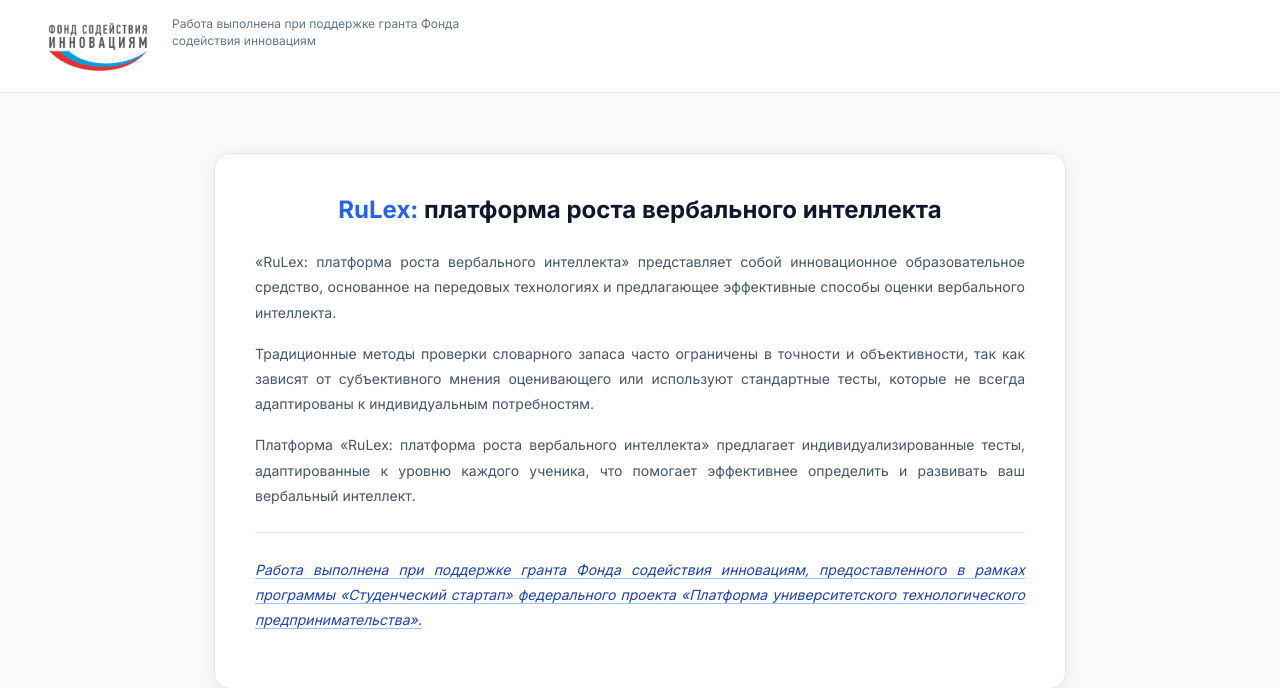
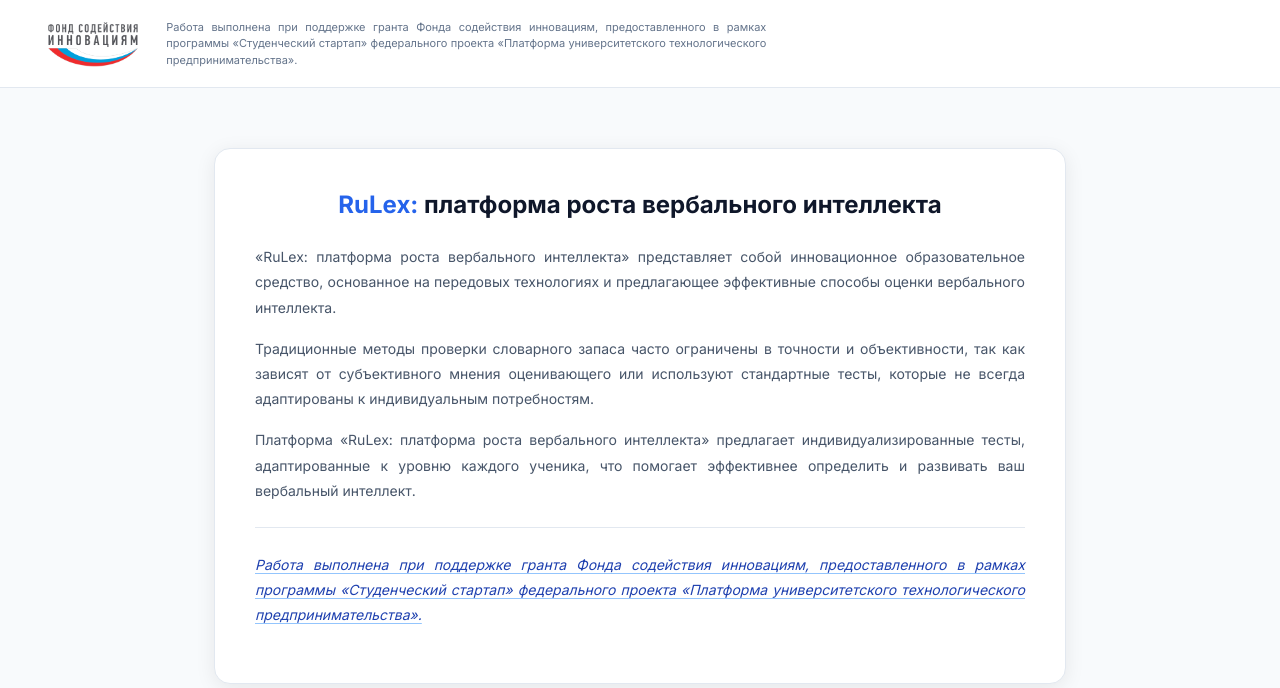
Before and after one commit to RayanToy/rulex, a FastAPI app: page / in a window 1280 px wide. Shown: the top 688 px of the page. Run offline with FastAPI, Linux system fonts and the light colour scheme.

Commit message:
update templates

```diff
--- a/templates/index.html
+++ b/templates/index.html
@@ -29,21 +29,24 @@
             align-items: center;
             justify-content: space-between;
         }
-        .header-left {
+	.header-left {
             display: flex;
-            align-items: flex-start;
-            gap: 16px;
+            align-items: center;
+            gap: 20px;
+            flex: 1;
         }
         .fund-logo {
-            height: 60px;
+            height: 55px;
+            min-width: 55px;
             width: auto;
             object-fit: contain;
         }
         .fund-text {
-            font-size: 12px;
+            font-size: 11px;
             color: #64748b;
-            line-height: 1.4;
-            max-width: 300px;
+            line-height: 1.5;
+            text-align: justify;
+            max-width: 600px;
         }
         .header-right {
             display: flex;
@@ -823,7 +826,7 @@
         <div class="header-content">
             <div class="header-left">
                 <img src="/static/fund-logo.png" alt="Фонд содействия инновациям" class="fund-logo">
-                <p class="fund-text">Работа выполнена при поддержке гранта Фонда содействия инновациям</p>
+                <p class="fund-text" style="text-align: justify;">Работа выполнена при поддержке гранта Фонда содействия инновациям, предоставленного в рамках программы «Студенческий стартап» федерального проекта «Платформа университетского технологического предпринимательства».</p>
             </div>
             <div class="header-right" id="header-auth"></div>
         </div>
```
